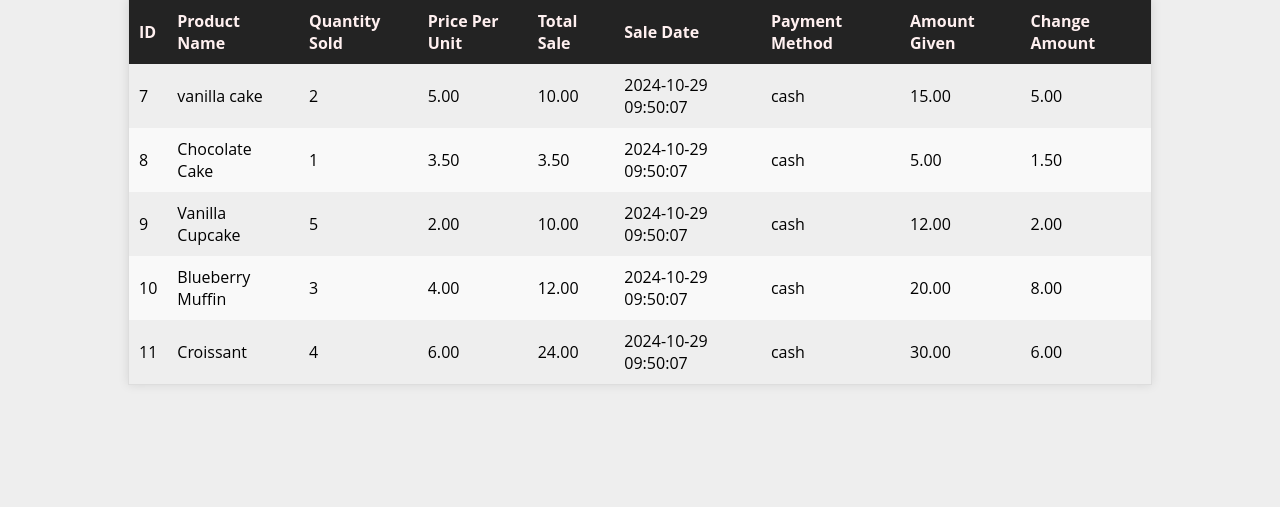
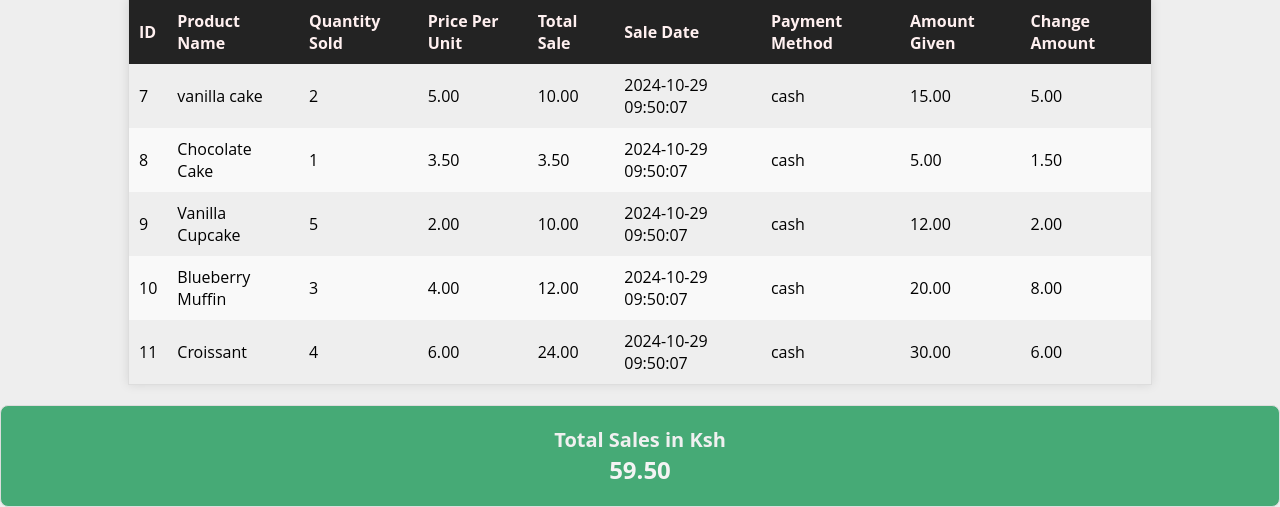
Before and after one commit to supremeroy/BMS_system, a PHP site: page /sales.php in a window 1280 px wide. Shown: the part 1128-1635 px from the top of the page. Before the commit the page ends 1513 px from the top, so only its background shows below. Run offline with PHP 8.4, Linux system fonts and the light colour scheme; a user stored in the database is signed in; data comes from the database, SQL or seed files in the repository.

Commit message:
"Added total sales amount feature to admin dashboard and sales page, updated sales page to check available quantity before recording sale, and made CSS changes to style total sales display."

```diff
--- a/sales.php
+++ b/sales.php
@@ -7,7 +7,18 @@ if (!isset($_SESSION['email'])) {
     header('location:login.php');
     exit;
 }
-// Handle form submission
+
+// Check connection
+if ($conn->connect_error) {
+    die("Connection failed: " . $conn->connect_error);
+}
+// Fetch total sales amount in Ksh
+$total_sales_stmt = mysqli_query($conn, "SELECT SUM(total_sale) AS total_sales FROM sales");
+$total_sales_row = mysqli_fetch_assoc($total_sales_stmt);
+$total_sales_amount = $total_sales_row['total_sales'] ? $total_sales_row['total_sales'] : 0; // Default to 0 if NULL
+
+
+
 if ($_SERVER['REQUEST_METHOD'] == 'POST') {
     // Retrieve form data
     $product_id = $_POST['product_name'];
@@ -20,9 +31,22 @@ if ($_SERVER['REQUEST_METHOD'] == 'POST') {
     $change_amount = $_POST['change_amount'];
     $mpesa_transaction_code = isset($_POST['mpesa_transaction_code']) ? $_POST['mpesa_transaction_code'] : null;
 
+    // Check available quantity in the bakery_products table
+    $check_stmt = $pdo->prepare("SELECT quantity FROM bakery_products WHERE id = :product_id");
+    $check_stmt->bindParam(':product_id', $product_id);
+    $check_stmt->execute();
+    $product = $check_stmt->fetch(PDO::FETCH_ASSOC);
+
+    if ($product) {
+        $available_quantity = $product['quantity'];
+
+        // Check if quantity sold exceeds available quantity
+        if ($quantity_sold > $available_quantity) {
+            echo "Error: Quantity sold exceeds available quantity in stock.";
+        } else {
+            // Prepare SQL statement to insert sales data
             $insert_stmt = $pdo->prepare("INSERT INTO sales (product_id, quantity_sold, price_per_unit, total_sale, sale_date, payment_method, amount_given, change_amount, mpesa_transaction_code)
                                            VALUES (:product_id, :quantity_sold, :price_per_unit, :total_sale, :sale_date, :payment_method, :amount_given, :change_amount, :mpesa_transaction_code)");
-
 
             // Bind parameters
             $insert_stmt->bindParam(':product_id', $product_id);
@@ -33,9 +57,7 @@ if ($_SERVER['REQUEST_METHOD'] == 'POST') {
             $insert_stmt->bindParam(':payment_method', $payment_method);
             $insert_stmt->bindParam(':amount_given', $amount_given);
             $insert_stmt->bindParam(':change_amount', $change_amount);
-    $insert_stmt->bindParam(':mpesa_transaction_code', $mpesa_transaction_code);
-
-
+            $insert_stmt->bindParam(':mpesa_transaction_code', $mpesa_transaction_code); // Bind M-Pesa transaction code
 
             // Execute the statement
             if ($insert_stmt->execute()) {
@@ -56,7 +78,10 @@ if ($_SERVER['REQUEST_METHOD'] == 'POST') {
                 // Handle error in inserting the sale
                 echo "Error: Could not record the sale.";
             }
-
+        }
+    } else {
+        echo "Error: Product not found.";
+    }
 }
 
 // Prepare SQL statement to fetch products data
@@ -71,8 +96,14 @@ $stmt = $pdo->prepare("SELECT s.id, p.product_name, s.quantity_sold, s.price_per
                         ORDER BY s.sale_date DESC");
 $stmt->execute();
 $sales = $stmt->fetchAll(PDO::FETCH_ASSOC);
- if (isset($_GET['success'])): ?>
+ if (isset($_GET['success'])):
+
+
+
+
+ ?>
 <p style="color: green;">Sale recorded successfully!</p>
+
 <?php endif; ?>
 
 
@@ -192,6 +223,7 @@ $sales = $stmt->fetchAll(PDO::FETCH_ASSOC);
                     <td><?= htmlspecialchars($sale['change_amount']); ?></td>
                 </tr>
                 <?php endforeach; ?>
+
                 <?php else: ?>
                 <tr>
                     <td colspan="9">No sales data available.</td>
@@ -199,6 +231,14 @@ $sales = $stmt->fetchAll(PDO::FETCH_ASSOC);
                 <?php endif; ?>
             </tbody>
         </table>
+        <div class="total">
+
+            <h3>Total Sales in Ksh</h3>
+            <p><?php echo number_format($total_sales_amount, 2); ?></p>
+
+        </div>
+
+
     </div>
     <script src="script.js"></script>
 </body>
--- a/style.css
+++ b/style.css
@@ -292,7 +292,7 @@ tr:hover {
   border-color: #000000;
 }
 .stat-item {
-  background-color: #07ab69;
+  background-color: #008e45;
   border: 1px solid #ddd;
   border-radius: 8px;
   padding: 20px;
@@ -401,3 +401,29 @@ font-size: 20px;
   padding: 20px;
 }
 /***** End SIDE DASHBOARD *****/
+
+
+/***** TOTAL *****/
+.total{
+
+    background-color: #008e45b4;
+    border: 1px solid #ddd;
+    border-radius: 8px;
+    padding: 20px;
+    text-align: center;
+     width: 100%;
+  }
+
+  .total ,h3 {
+    margin: 0%;
+    font-size: 20px;
+    color: #f0f0f0;
+  }
+  .total p {
+    font-size: 24px;
+    font-weight: bold;
+    color: #f4f4f4;
+
+  }
+
+/***** End TOTAL *****/
```
Also changed, not shown: admin_dashboard.php (+11 -0 lines). Lines whose indentation alone changed are shown as unchanged.
